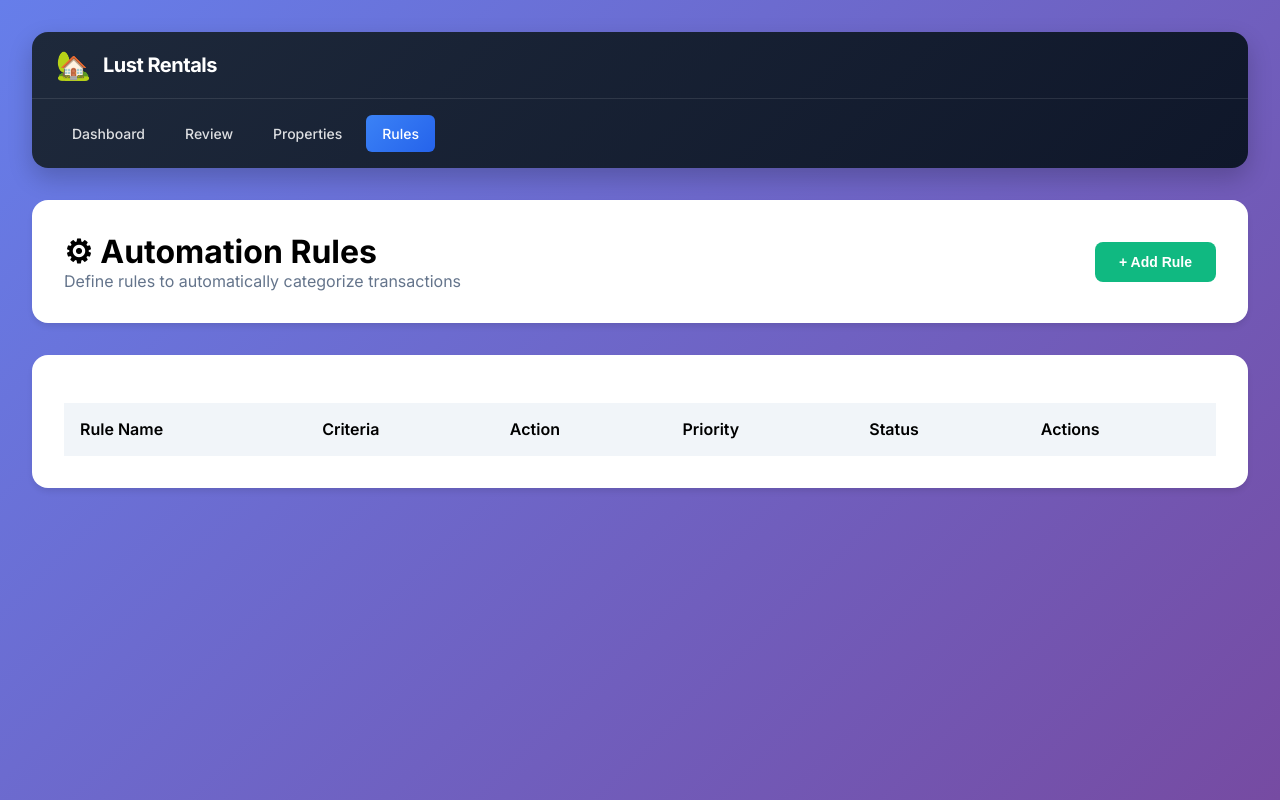
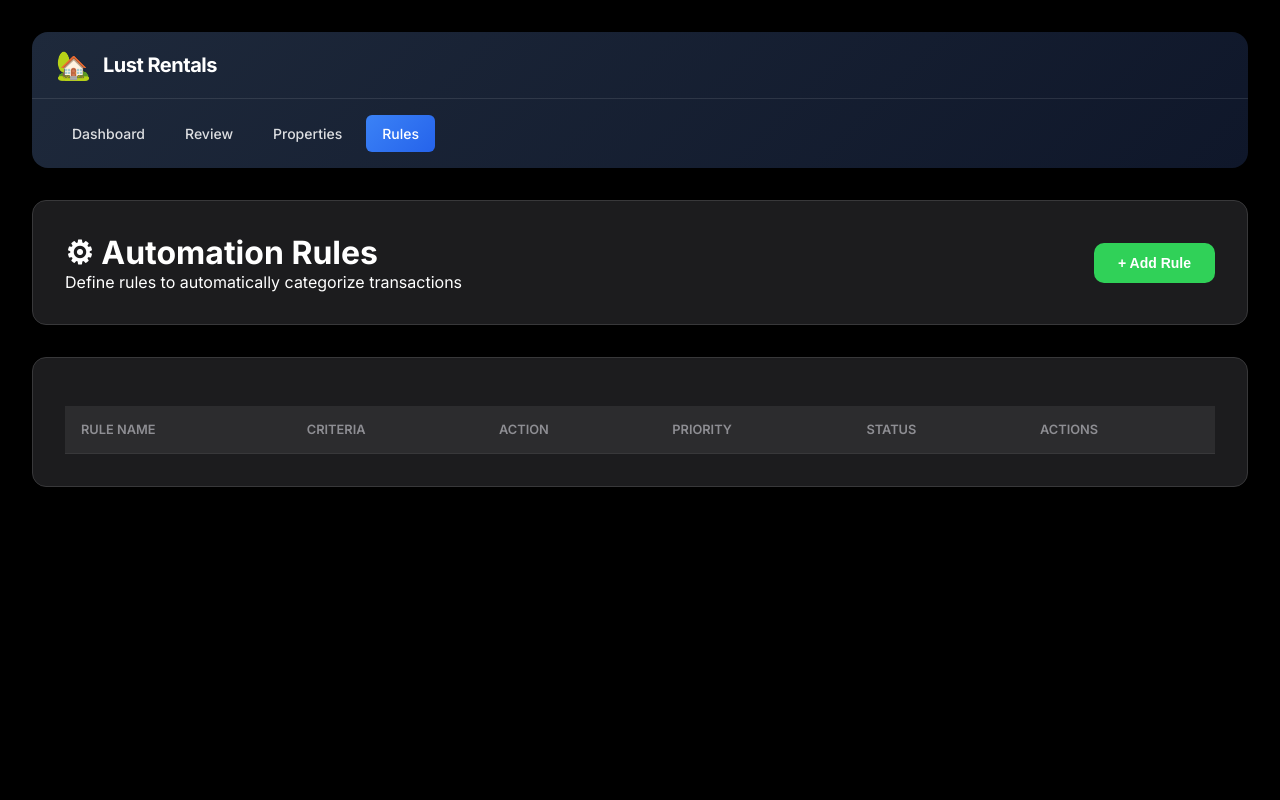
Before and after one commit to rlust/lust-rentals-v2, a Python web app: template src/api/templates/rules.html in a window 1280 px wide. Run offline with Jinja, Linux system fonts and the light colour scheme; the template is opened without the code that fills it, so the values that code supplies are empty.

Commit message:
Fix: Ensure Rule Names and Criteria are visible in Dark Mode

```diff
--- a/src/api/templates/rules.html
+++ b/src/api/templates/rules.html
@@ -7,67 +7,83 @@
     <link href="https://fonts.googleapis.com/css2?family=Inter:wght@300;400;500;600;700&display=swap" rel="stylesheet">
     <link rel="stylesheet" href="/static/css/components.css">
     <style>
-        /* Reusing styles from properties.html plus some specifics */
+        /* Dark Mode Styles - Consistent with components.css */
         * { margin: 0; padding: 0; box-sizing: border-box; }
-        :root {
-            --primary: #2563eb; --primary-dark: #1e40af; --secondary: #10b981;
-            --danger: #ef4444; --warning: #f59e0b; --dark: #1e293b;
-            --gray: #64748b; --light-gray: #f1f5f9; --white: #ffffff;
-            --shadow: 0 4px 6px -1px rgba(0, 0, 0, 0.1);
-        }
+
         body {
             font-family: 'Inter', -apple-system, BlinkMacSystemFont, sans-serif;
-            background: linear-gradient(135deg, #667eea 0%, #764ba2 100%);
+            background: #000000;
+            color: #ffffff;
             min-height: 100vh;
             padding: 2rem;
         }
         .container { max-width: 1400px; margin: 0 auto; }
         .header {
-            background: var(--white); padding: 2rem; border-radius: 1rem;
-            box-shadow: var(--shadow); margin-bottom: 2rem;
+            background: #1c1c1e;
+            border: 1px solid #38383a;
+            padding: 2rem; border-radius: 14px;
+            margin-bottom: 2rem;
             display: flex; justify-content: space-between; align-items: center;
         }
+        .header h1 { color: #ffffff; }
+        .header p { color: #8e8e93; }
+
         .content {
-            background: var(--white); padding: 2rem; border-radius: 1rem;
-            box-shadow: var(--shadow);
+            background: #1c1c1e;
+            border: 1px solid #38383a;
+            padding: 2rem; border-radius: 14px;
         }
         .btn {
-            padding: 0.75rem 1.5rem; border: none; border-radius: 0.5rem;
+            padding: 0.75rem 1.5rem; border: none; border-radius: 10px;
             font-weight: 600; cursor: pointer; transition: all 0.3s;
             display: inline-flex; align-items: center; gap: 0.5rem;
             color: white;
         }
-        .btn-primary { background: var(--primary); }
-        .btn-success { background: var(--secondary); }
-        .btn-danger { background: var(--danger); }
+        .btn-primary { background: #0a84ff; }
+        .btn-success { background: #30d158; }
+        .btn-danger { background: #ff453a; }
         .btn-small { padding: 0.375rem 0.75rem; font-size: 0.875rem; }
 
         table { width: 100%; border-collapse: collapse; margin-top: 1rem; }
-        th, td { padding: 1rem; text-align: left; border-bottom: 1px solid var(--light-gray); }
-        th { background: var(--light-gray); font-weight: 600; }
+        th, td { padding: 1rem; text-align: left; border-bottom: 1px solid #38383a; color: #ffffff; }
+        th { background: #2c2c2e; font-weight: 600; color: #8e8e93; text-transform: uppercase; font-size: 0.8rem; }
+        td code { background: #2c2c2e; padding: 0.2rem 0.5rem; border-radius: 4px; color: #ff9f0a; }
+        td b { color: #30d158; }
+        td strong { color: #ffffff; }
 
         .badge {
             padding: 0.25rem 0.75rem; border-radius: 1rem; font-size: 0.75rem; font-weight: 600;
         }
-        .badge-cat { background: #dbeafe; color: #1e40af; }
-        .badge-prop { background: #d1fae5; color: #065f46; }
+        .badge-cat { background: rgba(10, 132, 255, 0.2); color: #0a84ff; border: 1px solid rgba(10, 132, 255, 0.3); }
+        .badge-prop { background: rgba(48, 209, 88, 0.2); color: #30d158; border: 1px solid rgba(48, 209, 88, 0.3); }
 
         /* Modal */
         .modal {
             display: none; position: fixed; z-index: 1000; left: 0; top: 0;
-            width: 100%; height: 100%; background: rgba(0,0,0,0.5);
+            width: 100%; height: 100%; background: rgba(0,0,0,0.7);
             align-items: center; justify-content: center;
         }
         .modal.show { display: flex; }
         .modal-content {
-            background: var(--white); padding: 2rem; border-radius: 1rem;
+            background: #1c1c1e;
+            border: 1px solid #38383a;
+            padding: 2rem; border-radius: 14px;
             width: 500px; max-width: 90%;
+            color: #ffffff;
         }
+        .modal-content h2 { color: #ffffff; }
         .form-group { margin-bottom: 1rem; }
-        .form-group label { display: block; margin-bottom: 0.5rem; font-weight: 600; }
+        .form-group label { display: block; margin-bottom: 0.5rem; font-weight: 600; color: #8e8e93; }
         .form-group input, .form-group select {
-            width: 100%; padding: 0.75rem; border: 2px solid var(--light-gray);
-            border-radius: 0.5rem;
+            width: 100%; padding: 0.75rem;
+            border: 1px solid #38383a;
+            border-radius: 10px;
+            background: #000000;
+            color: #ffffff;
+        }
+        .form-group input:focus, .form-group select:focus {
+            outline: none;
+            border-color: #0a84ff;
         }
     </style>
 </head>
```
